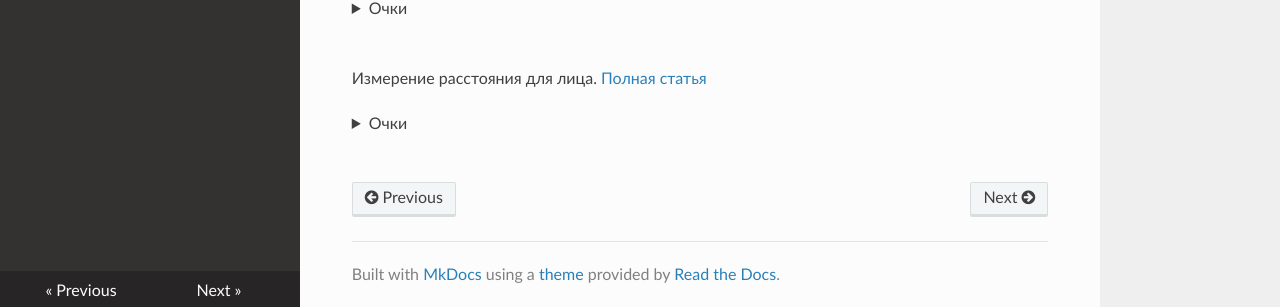
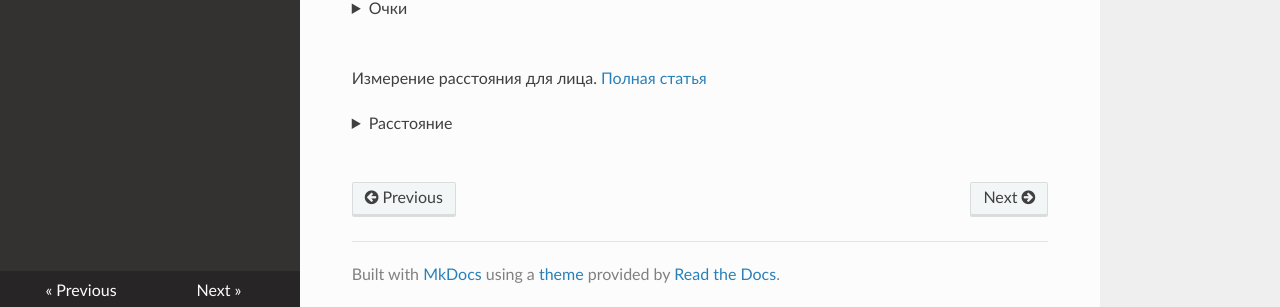
Before and after one commit to aztechell/AI-in-robotics, an MkDocs documentation site: the page built from docs/mediapipe.md, in a window 1280 px wide and 900 px high, scrolled down 1418 px. Shown: the part 589-896 px from the top of the window. Built offline with MkDocs 1.6.1, drawn with Linux system fonts in a browser that asks for light colours; nearby versions of some CDN libraries.

Commit message:
adding info

````diff
--- a/docs/mediapipe.md
+++ b/docs/mediapipe.md
@@ -270,13 +270,10 @@ cv2.destroyAllWindows()
 </details>
 <br>
 
-
 Измерение расстояния для лица. [Полная статья](https://github.com/google-ai-edge/mediapipe/blob/master/docs/solutions/iris.md)
 
-
-
 <details>
-<summary>Очки</summary>
+<summary>Расстояние</summary>
 
 ```
 
````
Also changed, not shown: docs/kinect.md (+1 -1 lines).
